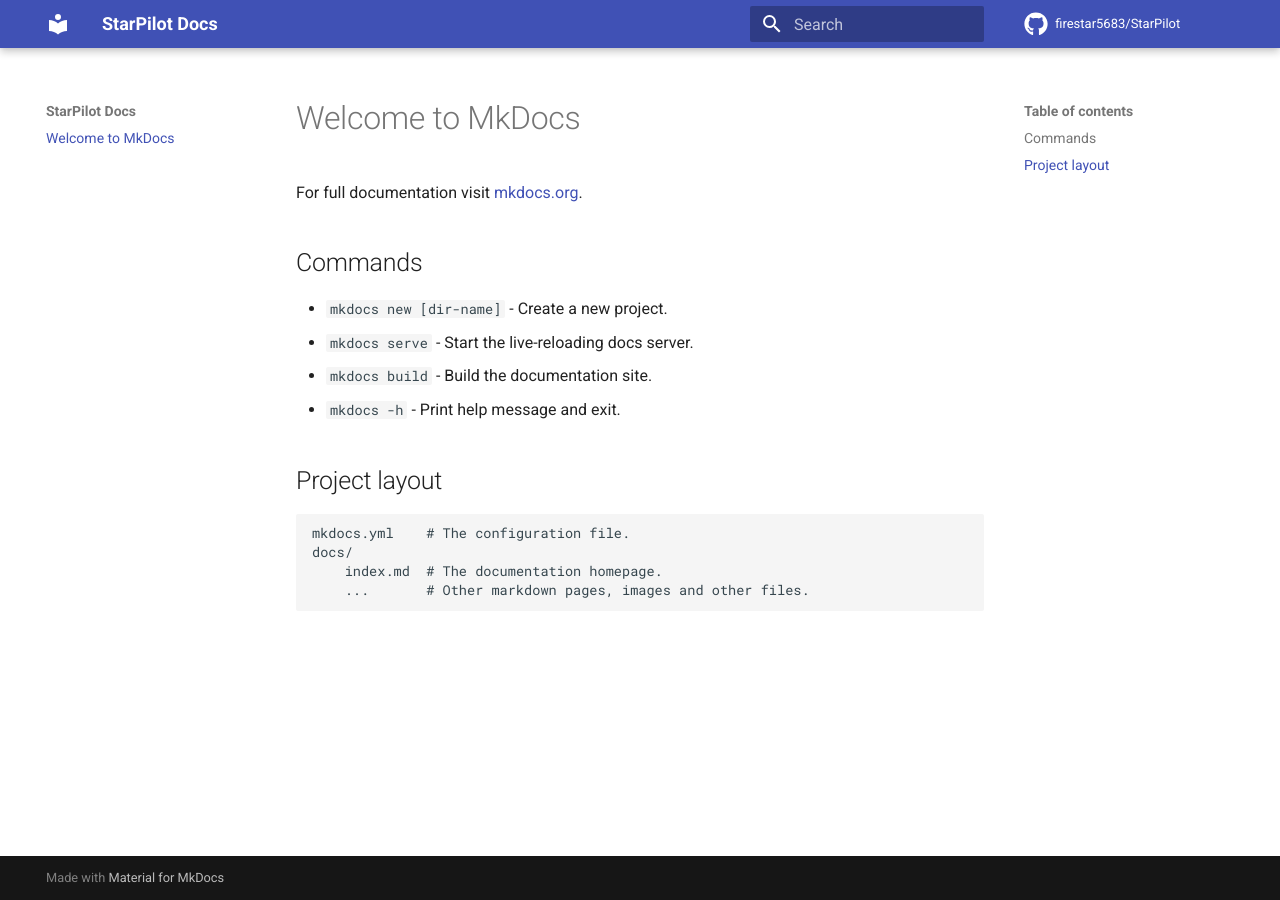
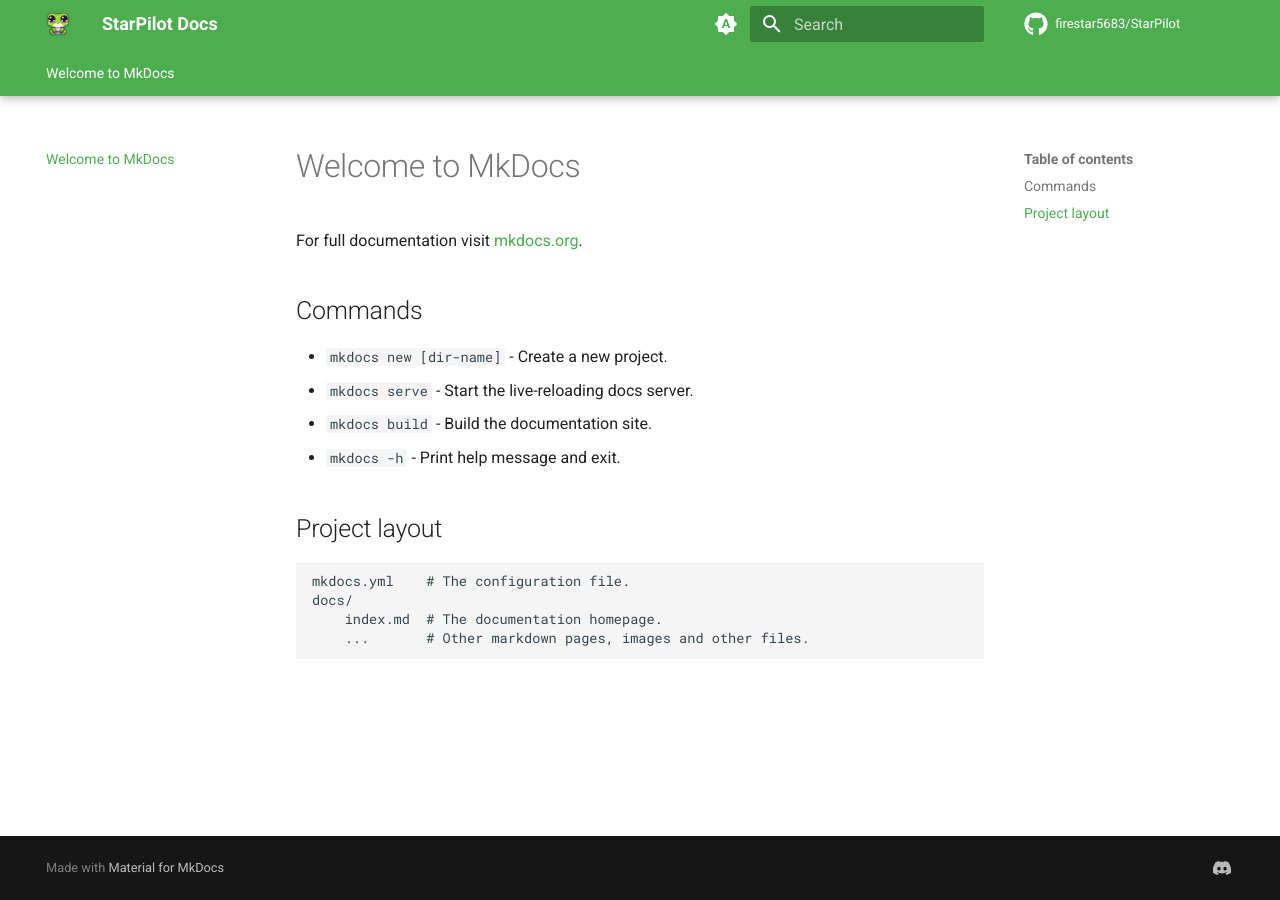
Before and after one commit to StarPilot-Docs/docs, an MkDocs documentation site: the page built from docs/index.md, in a window 1280 px wide. Built offline with MkDocs 1.6.1 and Material for MkDocs 9.7.7, drawn with Linux system fonts in a browser that asks for light colours; comment, search, counter and statistics services are not loaded.

```diff
--- a/mkdocs.yml
+++ b/mkdocs.yml
@@ -4,7 +4,54 @@ site_name: StarPilot Docs
 site_url: https://starpilot.sherloaf.com
 theme:
     name: material
+    palette:
+    # Palette toggle for automatic mode
+    - media: "(prefers-color-scheme)"
+      primary: green
+      secondary: green
+      toggle:
+        icon: material/brightness-auto
+        name: Switch to light mode
+
+    # Palette toggle for light mode
+    - media: "(prefers-color-scheme: light)"
+      scheme: default
+      primary: green
+      secondary: green
+      toggle:
+        icon: material/brightness-7
+        name: Switch to dark mode
+
+    # Palette toggle for dark mode
+    - media: "(prefers-color-scheme: dark)"
+      scheme: slate
+      primary: green
+      secondary: green
+      toggle:
+        icon: material/brightness-4
+        name: Switch to system preference
+
+    logo: assets/images/starpilot_icon--small.png
+
     icon:
         repo: fontawesome/brands/github
+
+    features:
+        - navigation.instant
+        - navigation.tabs
+        - navigation.tabs.sticky
+        - toc.follow
+
+    plugin:
+      - search
+      - social
+      - git-revision-date-localized:
+            enable_creation_date: true
+
 repo_url: https://github.com/firestar5683/StarPilot
 repo_name: firestar5683/StarPilot
+
+extra:
+    social:
+      - icon: fontawesome/brands/discord
+        link: https://discord.gg/frogpilot
--- a/requirements.txt
+++ b/requirements.txt
@@ -12,6 +14,7 @@ MarkupSafe==3.0.2
 mergedeep==1.3.4
 mkdocs==1.6.1
 mkdocs-get-deps==0.2.0
+mkdocs-git-revision-date-localized-plugin==1.4.7
 mkdocs-material==9.6.15
 mkdocs-material-extensions==1.3.1
 packaging==25.0
```
Also changed, not shown: other parts of requirements.txt (+4 -0 lines), docs/assets/images/favicon.png (added), docs/assets/images/starpilot_icon--small.png (added).
